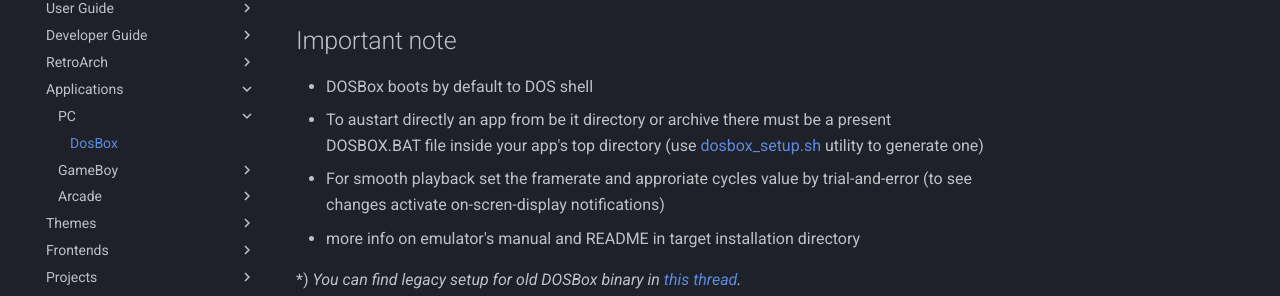
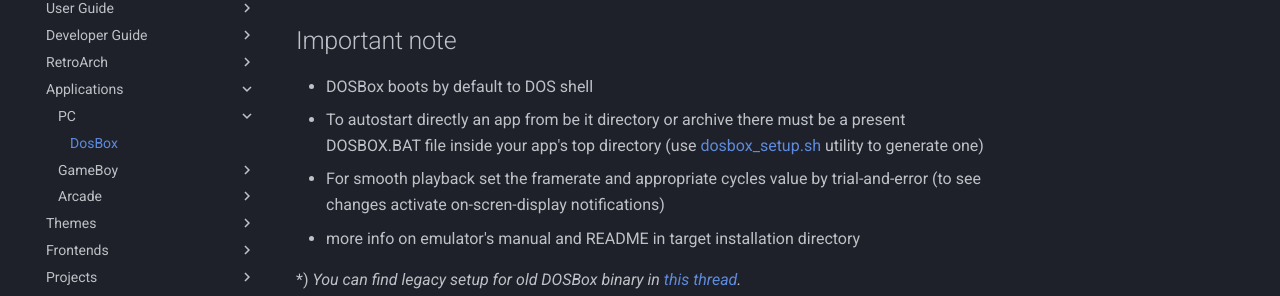
Before and after one commit to MiyooCFW/docs, an MkDocs documentation site: the page built from docs/DosBox-Setup.md, in a window 1280 px wide. Shown: the part 157-453 px from the top of the page. Built offline with MkDocs 1.6.1 and Material for MkDocs 9.7.7, drawn with Linux system fonts in a browser that asks for light colours; comment, search, counter and statistics services are not loaded.

Commit message:
Update DosBox-Setup.md

```diff
--- a/docs/DosBox-Setup.md
+++ b/docs/DosBox-Setup.md
@@ -1,8 +1,8 @@
 ## Important note
 
 - DOSBox boots by default to DOS shell
-- To austart directly an app from be it directory or archive there must be a present DOSBOX.BAT file inside your app's top directory (use [dosbox_setup.sh](https://github.com/Apaczer/miyoo_tools/raw/4d64b85bface3a633a300040afc86eaf7061dea3/dos/dosbox_setup.sh.ipk) utility to generate one)
-- For smooth playback set the framerate and approriate cycles value by trial-and-error (to see changes activate on-scren-display notifications)
+- To autostart directly an app from be it directory or archive there must be a present DOSBOX.BAT file inside your app's top directory (use [dosbox_setup.sh](https://github.com/Apaczer/miyoo_tools/raw/4d64b85bface3a633a300040afc86eaf7061dea3/dos/dosbox_setup.sh.ipk) utility to generate one)
+- For smooth playback set the framerate and appropriate cycles value by trial-and-error (to see changes activate on-scren-display notifications)
 - more info on emulator's manual and README in target installation directory
 
 *) _You can find legacy setup for old DOSBox binary in [this thread](https://github.com/TriForceX/MiyooCFW/discussions/268)._
```
